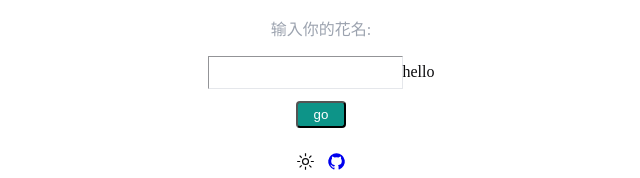
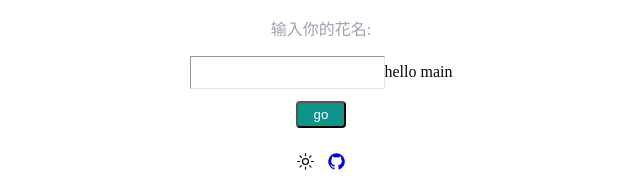
Before and after one commit to tisou1/website-site, a React (Vite) app: page / in a window 1280 px wide. Shown: the top 178 px of the page, without its empty margins (319-959 px from the left). Built offline with nearby package versions, Linux system fonts and the light colour scheme.

Commit message:
chore: update hello

```diff
--- a/src/pages/index.tsx
+++ b/src/pages/index.tsx
@@ -17,7 +17,7 @@ function Index() {
         value={value}
         onChange={e => setValue(e.target.value)}
       />
-      hello
+      hello main
 
       <div className="mt-3">
         <button className="btn" onClick={go}>go</button>
```
